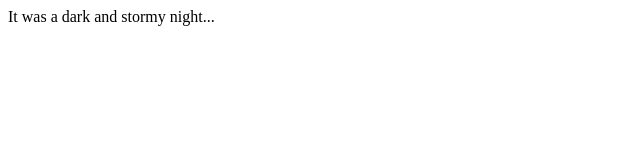
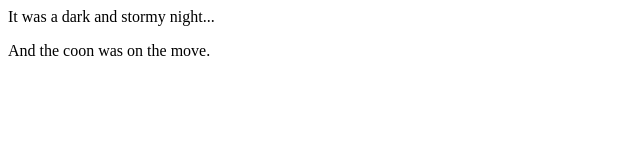
Before and after one commit to NinjaTanuki/fireside-story, a plain HTML site: page index.html in a window 1280 px wide. Shown: the whole page, without its empty margins (0-640 px from the left). Drawn offline with Linux system fonts and the light colour scheme.

Commit message:
added second line of story

```diff
--- a/index.html
+++ b/index.html
@@ -1,5 +1,6 @@
 <html>
     <body>
       <p>It was a dark and stormy night...</p>
+      <p>And the coon was on the move.</p>
     </body>
   </html>
```
